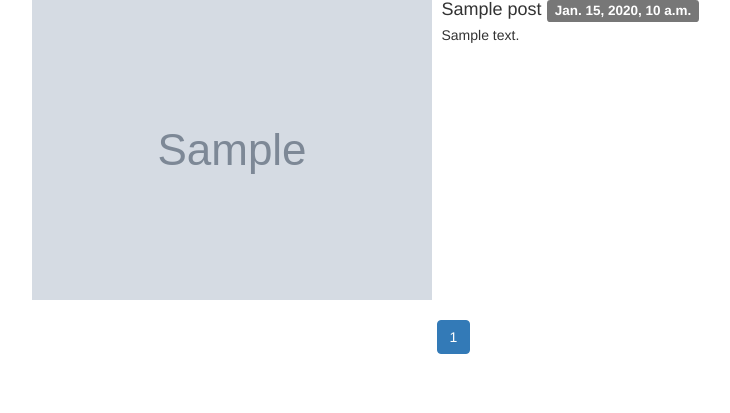
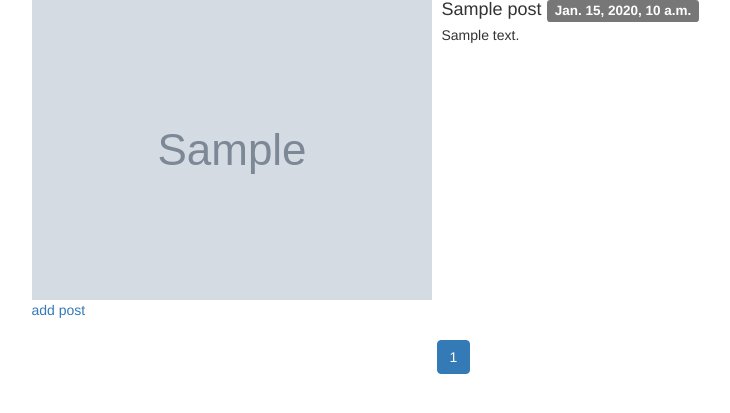
Before and after one commit to stushurik/blog, a Django app: page /post/ in a window 1280 px wide; the page is wider, and only the part inside the window is pictured. Shown: the top 413 px of that part, without its empty margins (136-866 px from the left). Run offline with Django 3.2, Linux system fonts and the light colour scheme; tables that the repository leaves empty hold one stand-in row (values such as "Sample post"); grey boxes marked "Sample" are stand-in pictures; parts of the project's set-up code (start-up, migrations or seed data) failed here and were passed over; some libraries are stand-ins or nearby versions.

Commit message:
created post add view

```diff
--- a/blog/settings.py
+++ b/blog/settings.py
@@ -38,6 +38,7 @@ INSTALLED_APPS = (
     'django.contrib.staticfiles',
 
     'sorl.thumbnail',
+    'social_auth',
 
     'post'
 )
--- a/blog/urls.py
+++ b/blog/urls.py
@@ -3,10 +3,15 @@ from django.conf.urls import patterns, include, url
 from django.conf.urls.static import static
 from django.contrib import admin
 
-urlpatterns = patterns('',
-    # Examples:
-    # url(r'^$', 'blog.views.home', name='home'),
+urlpatterns = patterns(
+    '',
+
     url(r'^post/', include('post.urls')),
 
     url(r'^admin/', include(admin.site.urls)),
+
+    url(r'^accounts/login/$', 'django.contrib.auth.views.login', {'template_name': 'auth/login.html'}),
+
+    # url(r'', include('social_auth.urls')),
+
 ) + static(prefix=settings.MEDIA_URL, document_root=settings.MEDIA_ROOT)
--- /dev/null
+++ b/post/templates/post/post_form.html
@@ -0,0 +1,4 @@
+<form action="" method="post" enctype="multipart/form-data" >{% csrf_token %}
+    {{ form.as_p }}
+    <input type="submit" value="Create" />
+</form>
--- a/post/templates/post/post_list.html
+++ b/post/templates/post/post_list.html
@@ -5,6 +5,8 @@
 {% block title %}Posts{% endblock %}
 
 {% block content %}
+
+    <div class="container">
 
         <div class="row">
 
@@ -14,7 +16,7 @@
                 {% for post in page_obj %}
 
                     <div class="media">
-              <a class="media-left media-top" href="#">
+                      <a class="media-left media-top" href="{% url 'post-detail' slug=post.slug %}">
                         {% thumbnail post.image "64x64" as im %}
                             <img src="{{ im.url }}">
                         {% endthumbnail %}
@@ -27,6 +29,9 @@
 
 
                 {% endfor %}
+
+
+                <a href="{% url 'post-add' %}">add post</a>
 
                 <div class="container">
 
@@ -79,4 +84,6 @@
 
         </div>
 
+    </div>
+
 {% endblock %}
--- a/post/urls.py
+++ b/post/urls.py
@@ -1,11 +1,11 @@
 from django.conf.urls import patterns, url
-from post.views import PostListView
+from post.views import PostListView, PostDetailView, PostCreateView
 
-urlpatterns = patterns('post.views',
-    # Example:
-    # (r'^django_dynamic_models/', include('django_dynamic_models.foo.urls')),
+urlpatterns = patterns(
+    'post.views',
 
-    url(r'^$', PostListView.as_view(), name='index'),
-    url(r'cache/*$', PostListView.as_view(), name='index'),
+    url(r'^$', PostListView.as_view(), name='post-list'),
+    url(r'^(?P<slug>[-_\w]+)/$', PostDetailView.as_view(), name='post-detail'),
+    url(r'^add$', PostCreateView.as_view(), name='post-add'),
 
 )
--- a/post/views.py
+++ b/post/views.py
@@ -1,7 +1,19 @@
-from django.views.generic import ListView
+from urllib import urlcleanup
+from django.core.urlresolvers import reverse, reverse_lazy
+from django.views.generic import ListView, DetailView, CreateView
+from blog.utils import LoginRequiredMixin
 from post.models import Post
 
 
 class PostListView(ListView):
     model = Post
     paginate_by = 2
+
+
+class PostDetailView(DetailView):
+    model = Post
+
+
+class PostCreateView(LoginRequiredMixin, CreateView):
+    model = Post
+    success_url = reverse_lazy('post-list')
--- a/requirments.txt
+++ b/requirments.txt
@@ -2,3 +2,4 @@ django
 pillow
 sorl-thumbnail==11.12.1b
 unidecode
+django-social-auth
--- a/templates/base.html
+++ b/templates/base.html
@@ -13,10 +13,10 @@
 </head>
 <body>
 
-<div class="container">
+
     {% block content %}
     {% endblock %}
-</div>
+
 
 </body>
 </html>
```
Also changed, not shown: blog/utils.py (added, +9 -0 lines), post/templates/post/post_detail.html (added, +19 -0 lines), templates/auth/login.html (added, +26 -0 lines). Lines whose indentation alone changed are shown as unchanged.
